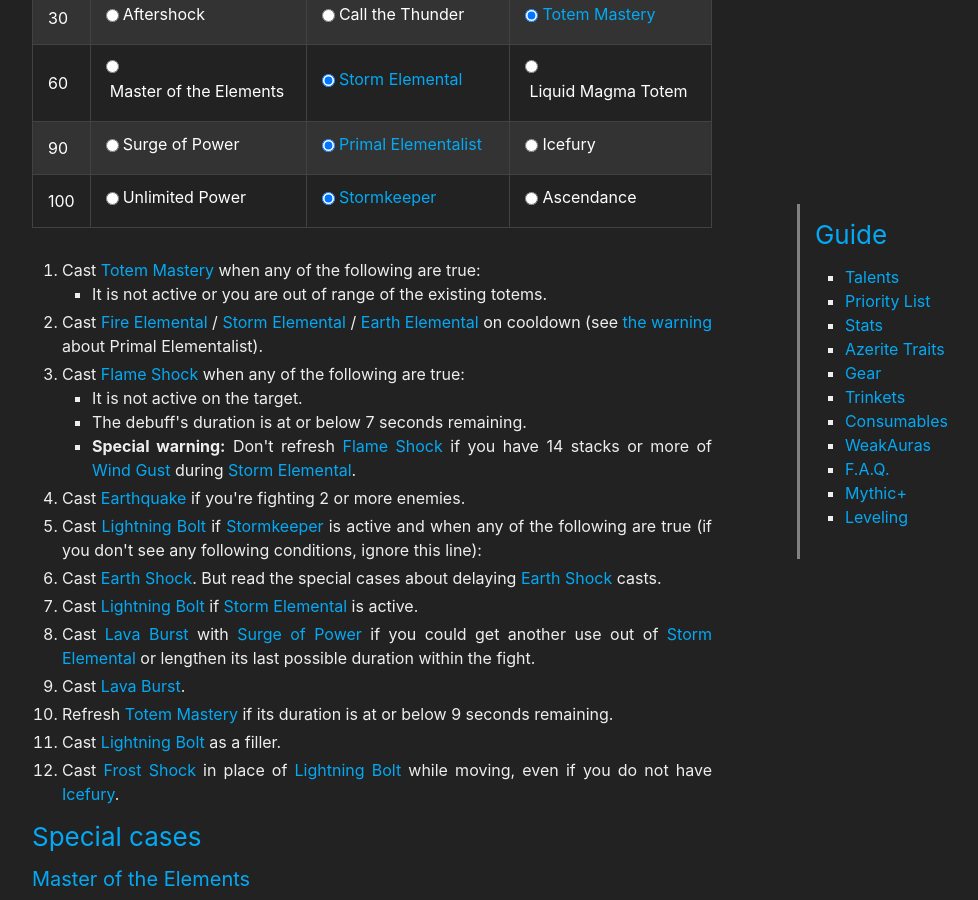
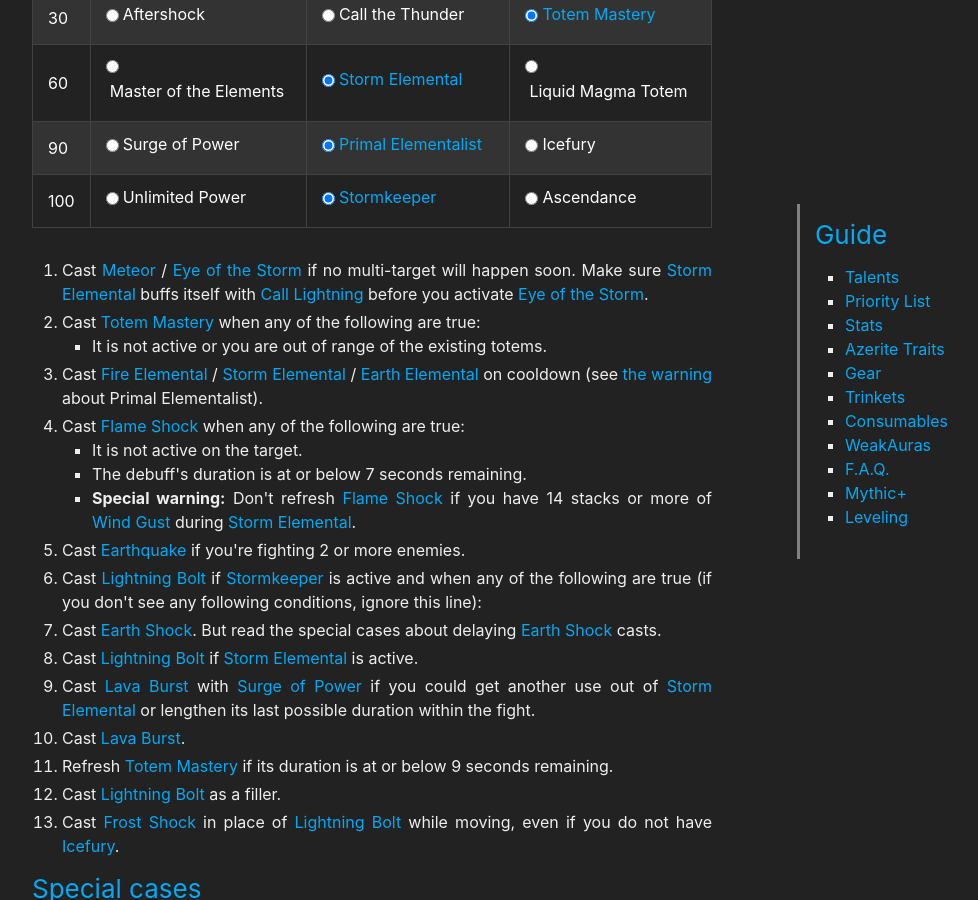
Before and after one commit to stormearthandlava/stormearthandlava.github.io, a Jekyll site: the page built from guide/general/priority_list.md, in a window 1280 px wide and 900 px high, scrolled down 898 px. Shown: the whole window, without its empty margins (268-1246 px from the left). Built offline with Jekyll 4.4.1, drawn with Linux system fonts in a browser that asks for light colours; a script that is not in the unit is left out; some of the changed text lies outside the part shown.

Commit message:
add meteor/eye to apl

```diff
--- a/guide/general/priority_list.md
+++ b/guide/general/priority_list.md
@@ -28,7 +28,8 @@ After reading the APL, please pay attention to the special mentions below, becau
 
 <div class="apl" style="max-width: 100%; text-align:justify;" markdown="0">
     <ol>
-        <li class="tm-apl" style="display: list-item;">Cast {{ site.data.talent.tm }}  when any of the following are true:
+        <li> Cast {{ site.data.spell.meteor }} / {{ site.data.spell.eye_of_the_storm }} if no multi-target will happen soon. Make sure {{ site.data.talent.se }} buffs itself with {{ site.data.spell.call_lightning }} before you activate {{ site.data.spell.eye_of_the_storm }}.</li>
+        <li class="tm-apl" style="display: list-item;">Cast {{ site.data.talent.tm }} when any of the following are true:
             <ul>
                 <li>It is not active or you are out of range of the existing totems.</li>
                 <li class="asc-apl" style="display:none;">You are about to enter {{site.data.talent.asc}}, and the buff would expire during {{site.data.talent.asc}}.</li>
@@ -105,7 +106,8 @@ After reading the APL, please pay attention to the special mentions below, becau
 ## AoE (3 or more targets)
 <div class="apl" style="max-width: 100%; text-align:justify;" markdown="0">
     <ol>
-        <li>Cast {{ site.data.talent.tm }}  when any of the following are true:
+        <li> Cast {{ site.data.spell.meteor }} / {{ site.data.spell.eye_of_the_storm }} against as many targets as possible. Make sure {{ site.data.talent.se }} buffs itself with {{ site.data.spell.call_lightning }} before you activate {{ site.data.spell.eye_of_the_storm }}.</li>
+        <li>Cast {{ site.data.talent.tm }} when any of the following are true:
             <ol>
                 <li>It is not active.</li>
                 <li>The buff's duration is at or below 9 seconds remaining.</li>
```
